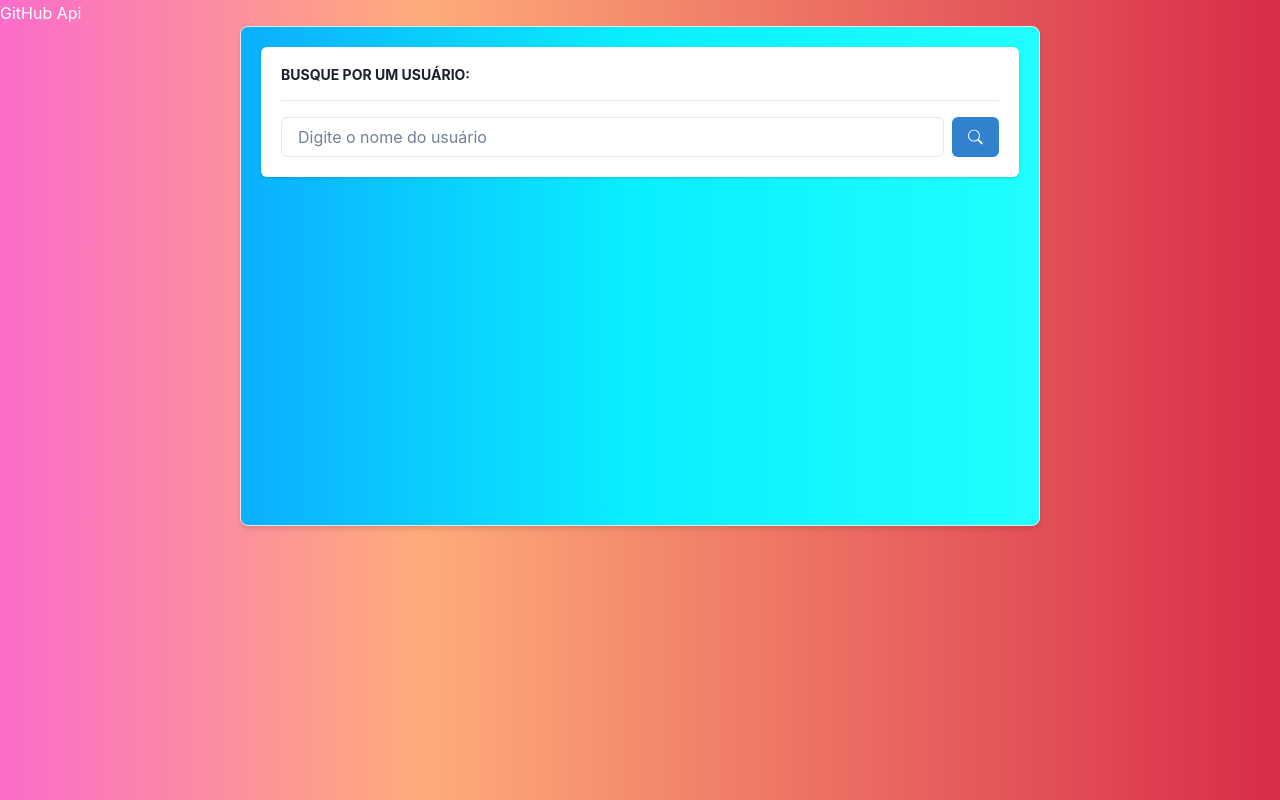
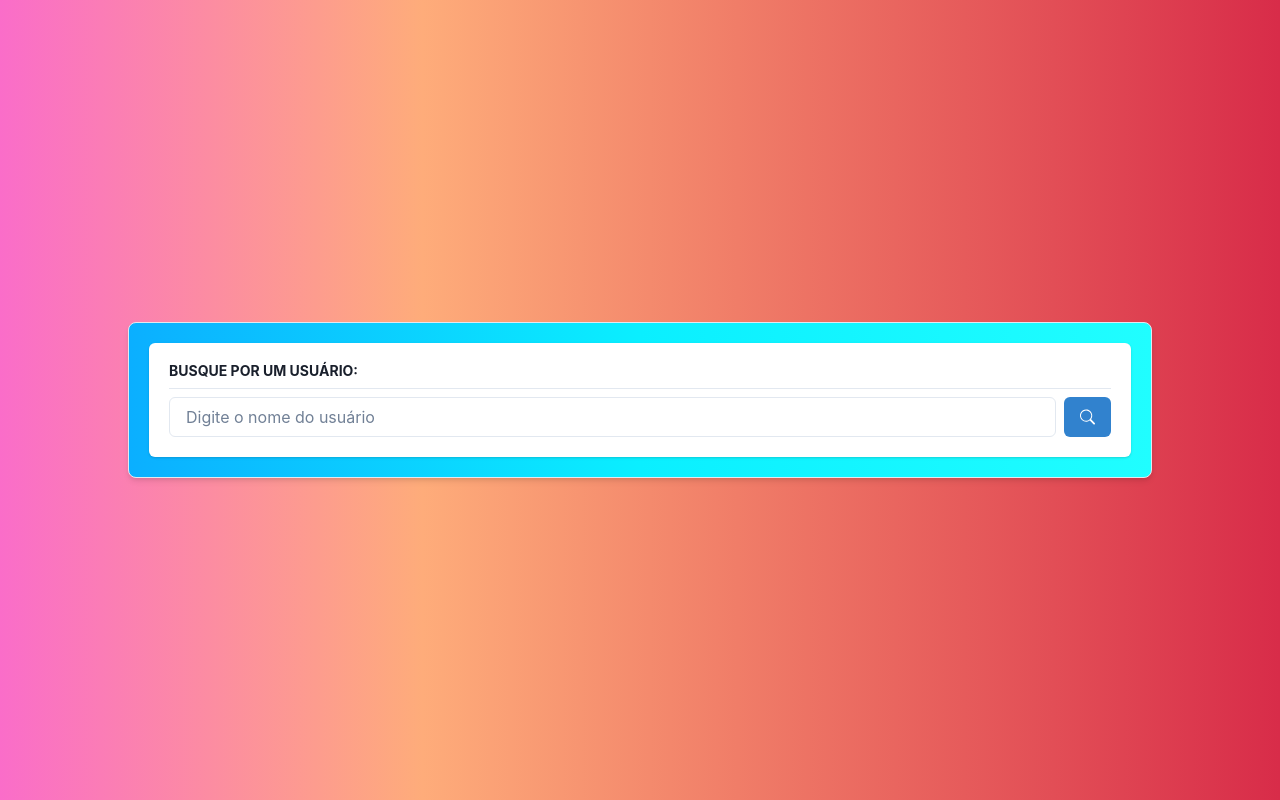
Before and after one commit to delanoquirino/git-hub-api, a React (Vite) app: page / in a window 1280 px wide. Built offline with nearby package versions, Linux system fonts and the light colour scheme.

Commit message:
styling the card

```diff
--- a/src/App.tsx
+++ b/src/App.tsx
@@ -3,7 +3,6 @@ import { Outlet } from "react-router-dom";
 function App() {
   return (
     <div>
-      <h1>GitHub Api</h1>
       <Outlet />
     </div>
   );
--- a/src/components/Search.tsx
+++ b/src/components/Search.tsx
@@ -28,10 +28,9 @@ export const Search = ({ loadUser }: SearchProps) => {
     }
   };
   return (
-    <div>
     <Card>
       <CardBody>
-          <Stack divider={<StackDivider />} spacing="4">
+        <Stack divider={<StackDivider />} spacing="2">
           <Box>
             <Heading size="xs" textTransform="uppercase">
               Busque por um usuário:
@@ -50,6 +49,5 @@ export const Search = ({ loadUser }: SearchProps) => {
         </Stack>
       </CardBody>
     </Card>
-    </div>
   );
 };
--- a/src/components/User.tsx
+++ b/src/components/User.tsx
@@ -1,4 +1,4 @@
-import { Box, Image, Text } from "@chakra-ui/react";
+import { Box, Flex, Image, Text } from "@chakra-ui/react";
 import { UserProps } from "../types/user";
 
 import { MdLocationPin } from "react-icons/md";
@@ -12,30 +12,32 @@ export const User = ({
   following,
 }: UserProps) => {
   return (
-    <Box boxSize="sm">
-      <Image src={avatar_url} alt="login" borderRadius="full" />
-      <Text>{login}</Text>
-      <Text>
-        <Text fontSize="lg">
+    <Flex p="10" gap="10">
+      <Image src={avatar_url} alt="login" borderRadius="full" boxSize="200px" />
+      <Box>
+        <Text fontSize="35px">{login}</Text>
+        <Text display="flex" flexDirection="column" gap="2">
+          <Box>
             {location && (
-            <Box>
+              <Box display="flex" alignItems="center" gap="2">
                 <MdLocationPin />
                 {location}
               </Box>
             )}
-        </Text>
-        <div>
-          <div>
+          </Box>
+
+          <Box display="flex" alignItems="center" gap="2">
             <p>Seguidores</p>
             <p>{followers}</p>
-          </div>
-          <div>
+          </Box>
+          <Box display="flex" alignItems="center" gap="2">
             <p>Seguindo</p>
             <p>{following}</p>
-          </div>
-        </div>
+          </Box>
+
           <Link to="/repos/${login}">Ver melhores projetos</Link>
         </Text>
       </Box>
+    </Flex>
   );
 };
--- a/src/routes/Home.tsx
+++ b/src/routes/Home.tsx
@@ -32,8 +32,15 @@ export const Home = () => {
 
   return (
     <Box
-      width="800px"
-      height="500px"
+      width="100vw"
+      height="100vh"
+      display="flex"
+      justifyContent="center"
+      alignItems="center"
+    >
+      <Box
+        width="80%"
+        height="auto"
         margin="auto"
         padding="20px"
         borderWidth="1px"
@@ -44,5 +51,6 @@ export const Home = () => {
         <Search loadUser={loadUser} />
         {user && <User {...user} />}
       </Box>
+    </Box>
   );
 };
--- a/src/styles/theme.tsx
+++ b/src/styles/theme.tsx
@@ -4,7 +4,7 @@ export const theme = extendTheme({
   styles: {
     global: {
       "html, body": {
-        color: "white",
+        color: "black",
         lineHeight: "tall",
         bgGradient:
           "linear(to-r,rgba(250,109,201,1) 0%, rgba(254,172,122,1) 33%, rgba(216,44,73,1) 100%)",
```
Lines whose indentation alone changed are shown as unchanged.
